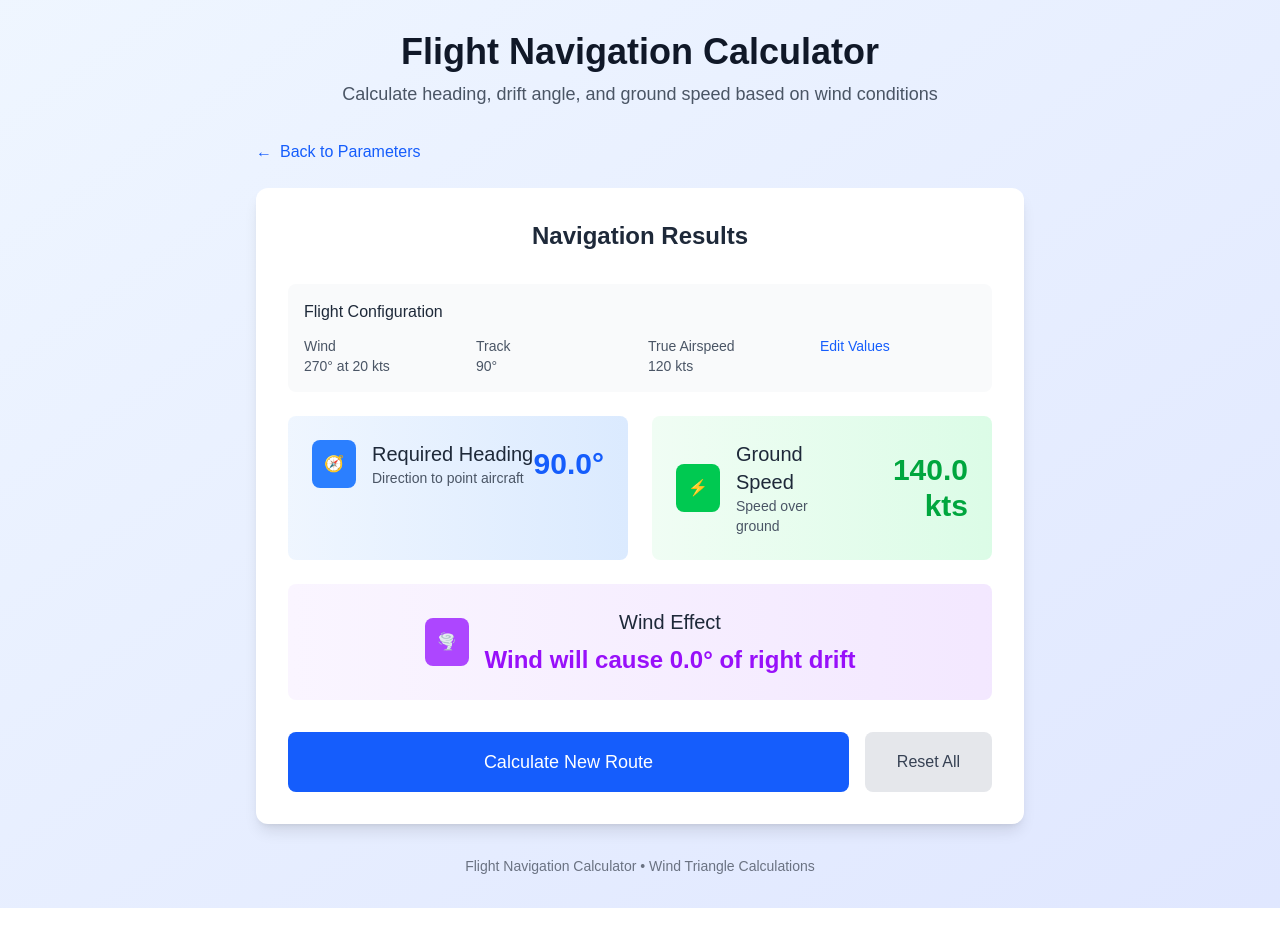
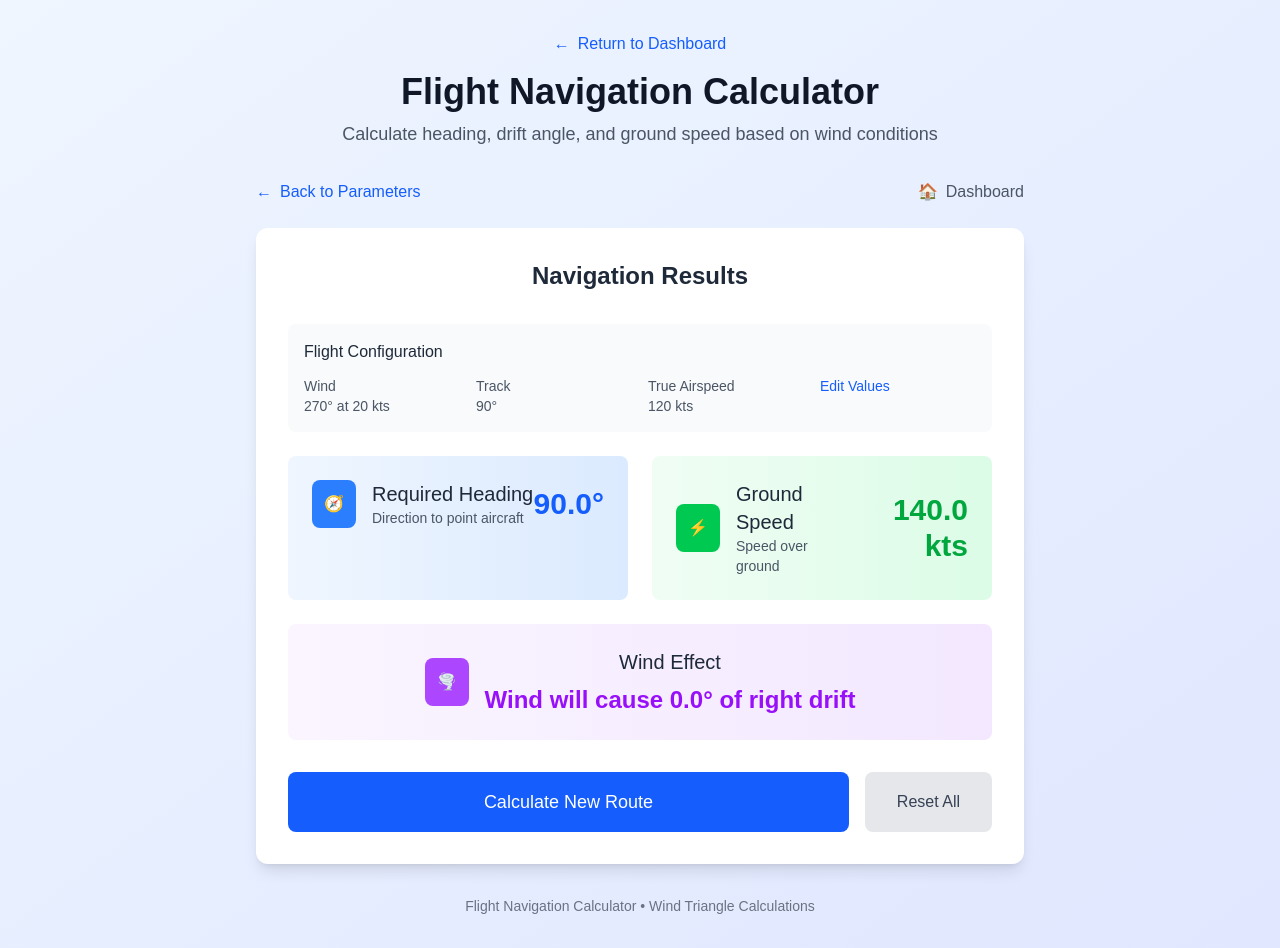
Before and after one commit to andygibsondev/FlightHelper, a Next.js app: page /calculator in a window 1280 px wide. Both pictures are taken after a click on the button "Calculate Navigation". Before the commit the page ends 908 px from the top, so only its background shows below. Built offline with nearby package versions, Linux system fonts and the light colour scheme.

Commit message:
nav update

```diff
--- a/src/app/calculator/page.tsx
+++ b/src/app/calculator/page.tsx
@@ -1,6 +1,7 @@
 'use client';
 
 import { useState } from 'react';
+import Link from 'next/link';
 import {
   calculateNavigation,
   validateInputs,
@@ -58,6 +59,15 @@ export default function FlightNavigationCalculator() {
       <div className="max-w-4xl mx-auto">
         {/* Header */}
         <div className="text-center mb-8">
+          <div className="mb-4">
+            <Link
+              href="/"
+              className="inline-flex items-center gap-2 text-blue-600 hover:text-blue-700 font-medium transition-colors duration-200"
+            >
+              <span>←</span>
+              Return to Dashboard
+            </Link>
+          </div>
           <h1 className="text-4xl font-bold text-gray-900 mb-2">
             Flight Navigation Calculator
           </h1>
@@ -193,7 +203,7 @@ export default function FlightNavigationCalculator() {
           /* Results View */
           <div className="max-w-3xl mx-auto">
             {/* Back Button */}
-            <div className="mb-6">
+            <div className="mb-6 flex justify-between items-center">
               <button
                 onClick={handleBackToParameters}
                 className="flex items-center gap-2 text-blue-600 hover:text-blue-700 font-medium transition-colors duration-200"
@@ -201,6 +211,13 @@ export default function FlightNavigationCalculator() {
                 <span>←</span>
                 Back to Parameters
               </button>
+              <Link
+                href="/"
+                className="flex items-center gap-2 text-gray-600 hover:text-gray-700 font-medium transition-colors duration-200"
+              >
+                <span>🏠</span>
+                Dashboard
+              </Link>
             </div>
 
             <div className="bg-white rounded-xl shadow-lg p-8">
```
